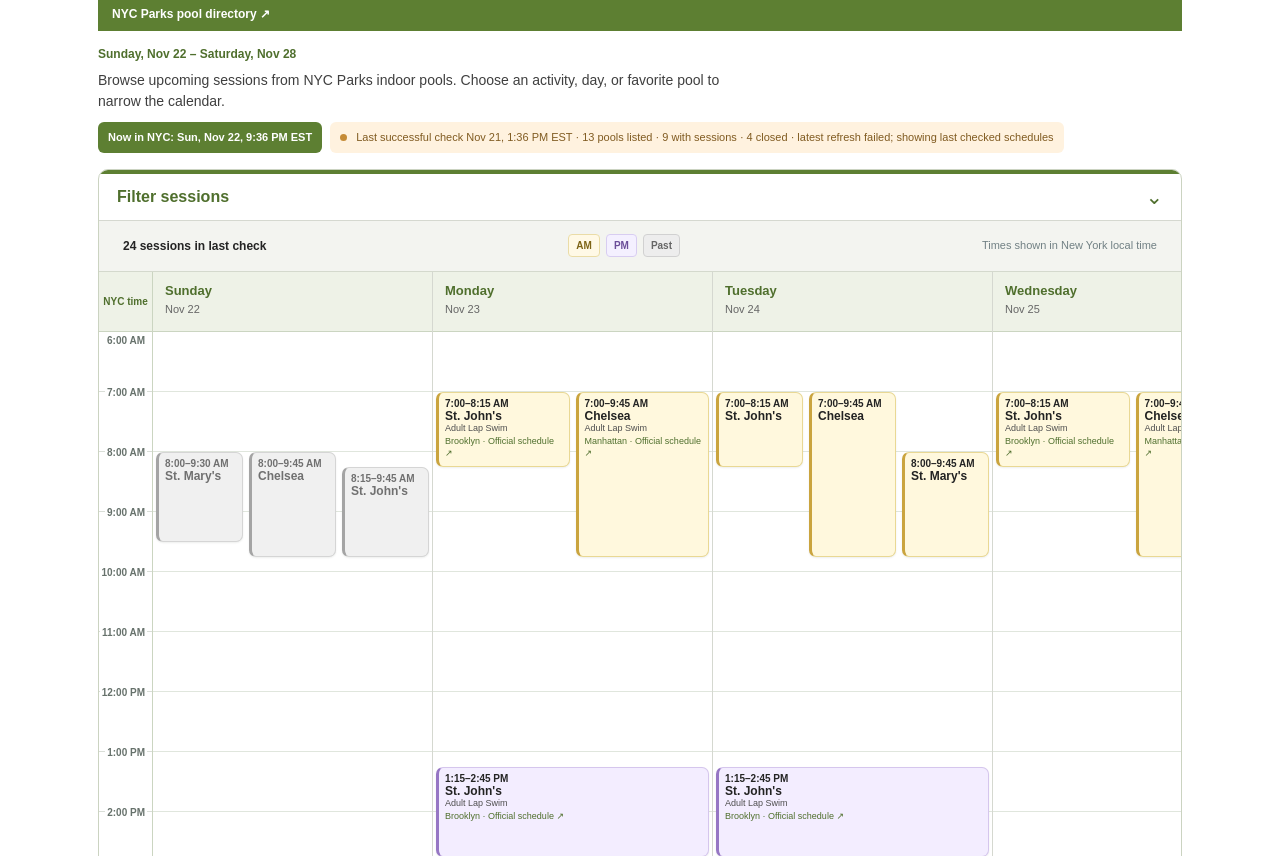
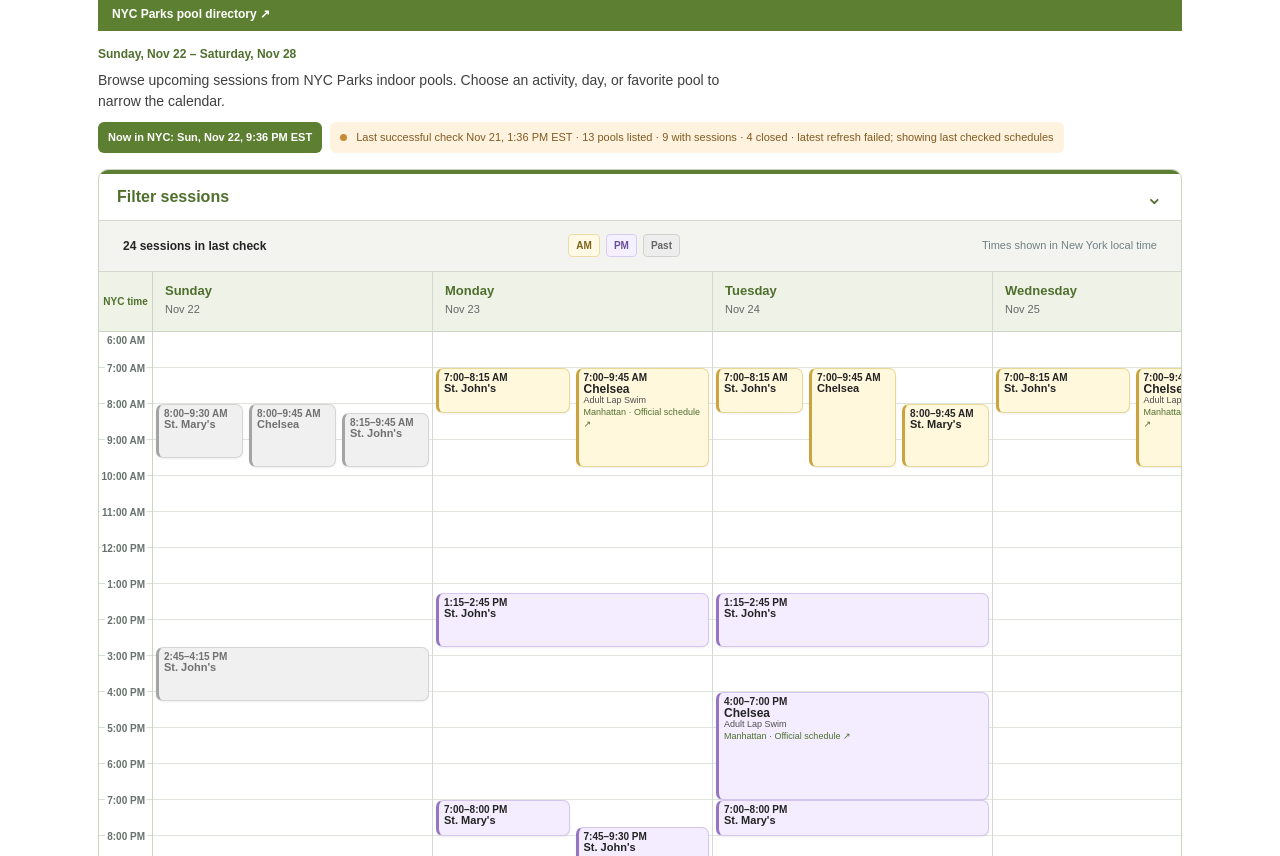
Before and after one commit to gdrey/wherecaniswim, a plain HTML site: page site/index.html in a window 1280 px wide. Shown: the part 96-952 px from the top of the page. Drawn offline with Linux system fonts and the light colour scheme; no server answers.

Commit message:
Make swim calendar time grid more compact

```diff
--- a/site/app.js
+++ b/site/app.js
@@ -146,7 +146,7 @@ function renderSession(session, clock) {
 
 const TIMELINE_START = 6 * 60;
 const TIMELINE_END = 22 * 60;
-const PIXELS_PER_MINUTE = 1;
+const PIXELS_PER_MINUTE = 0.6;
 function minutes(time) { const [hour, minute] = time.split(":").map(Number); return hour * 60 + minute; }
 
 function placeOverlappingSessions(sessions) {
--- a/site/styles.css
+++ b/site/styles.css
@@ -159,15 +159,16 @@ footer a{color:#4f6f2d;text-decoration:underline}
 .timeline-grid.single-day{grid-template-columns:54px minmax(280px,620px);justify-content:start}
 .timeline-ruler{position:sticky;left:0;z-index:3;background:#fff;border-right:1px solid #cbd5c1}
 .timeline-ruler-head{height:60px;display:flex;align-items:center;justify-content:center;background:#eef2e7;border-bottom:1px solid #cbd5c1;color:#4f6f2d;font-size:10px;font-weight:800}
-.timeline-ruler-body{position:relative;height:960px;background:repeating-linear-gradient(to bottom,#fff 0,#fff 59px,#d9ded7 59px,#d9ded7 60px)}
+.timeline-ruler-body{position:relative;height:576px;background:repeating-linear-gradient(to bottom,#fff 0,#fff 35px,#d9ded7 35px,#d9ded7 36px)}
 .timeline-tick{position:absolute;right:5px;transform:translateY(-50%);padding:1px 2px;background:#fff;color:#66716b;font-size:10px;font-weight:650;white-space:nowrap;font-variant-numeric:tabular-nums}
 .timeline-tick:first-child{transform:none}
 .timeline-tick:last-child{transform:translateY(-100%)}
-.timeline-day-body{position:relative;display:block;padding:0;min-height:0;background:repeating-linear-gradient(to bottom,#fff 0,#fff 59px,#e0e6dd 59px,#e0e6dd 60px)}
-.timeline-day-body .calendar-session{position:absolute;display:flex;gap:1px;overflow:hidden;padding:5px 6px;border-radius:7px;box-shadow:0 1px 2px rgba(22,38,24,.08);line-height:1.1}
+.timeline-day-body{position:relative;display:block;padding:0;min-height:0;background:repeating-linear-gradient(to bottom,#fff 0,#fff 35px,#e0e6dd 35px,#e0e6dd 36px)}
+.timeline-day-body .calendar-session{position:absolute;display:flex;gap:0;overflow:hidden;padding:3px 5px;border-radius:7px;box-shadow:0 1px 2px rgba(22,38,24,.08);line-height:1.1}
 .timeline-day-body .calendar-session:hover,.timeline-day-body .calendar-session:focus-visible{z-index:2;overflow:visible;min-height:75px;box-shadow:0 4px 12px rgba(22,38,24,.18)}
 .timeline-day-body .calendar-time{font-size:10px}
 .timeline-day-body .calendar-pool{font-size:12px;line-height:1.08}
+.timeline-day-body .compact-session .calendar-pool{font-size:11px;white-space:nowrap;overflow:hidden;text-overflow:ellipsis}
 .timeline-day-body .calendar-activity{font-size:9px}
 .timeline-day-body .calendar-location{font-size:9px;margin-top:0}
 .timeline-day-body .compact-session .calendar-activity,.timeline-day-body .compact-session .calendar-location{display:none}
```
